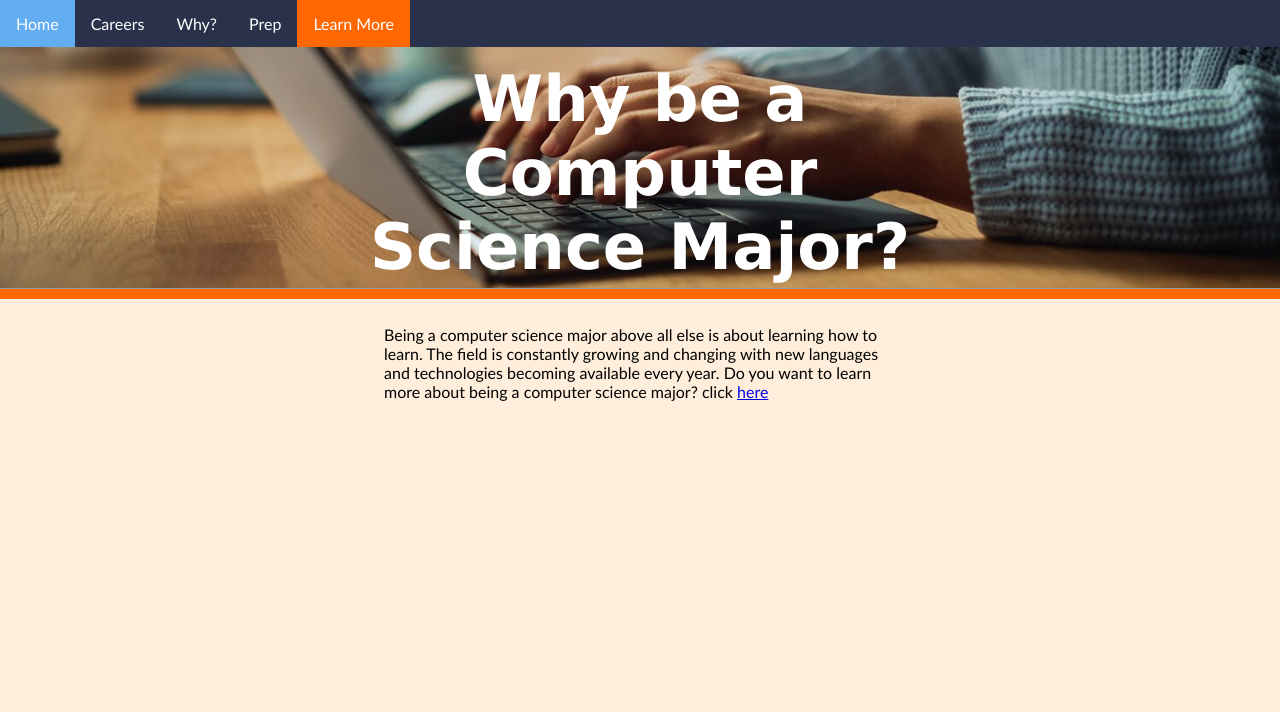
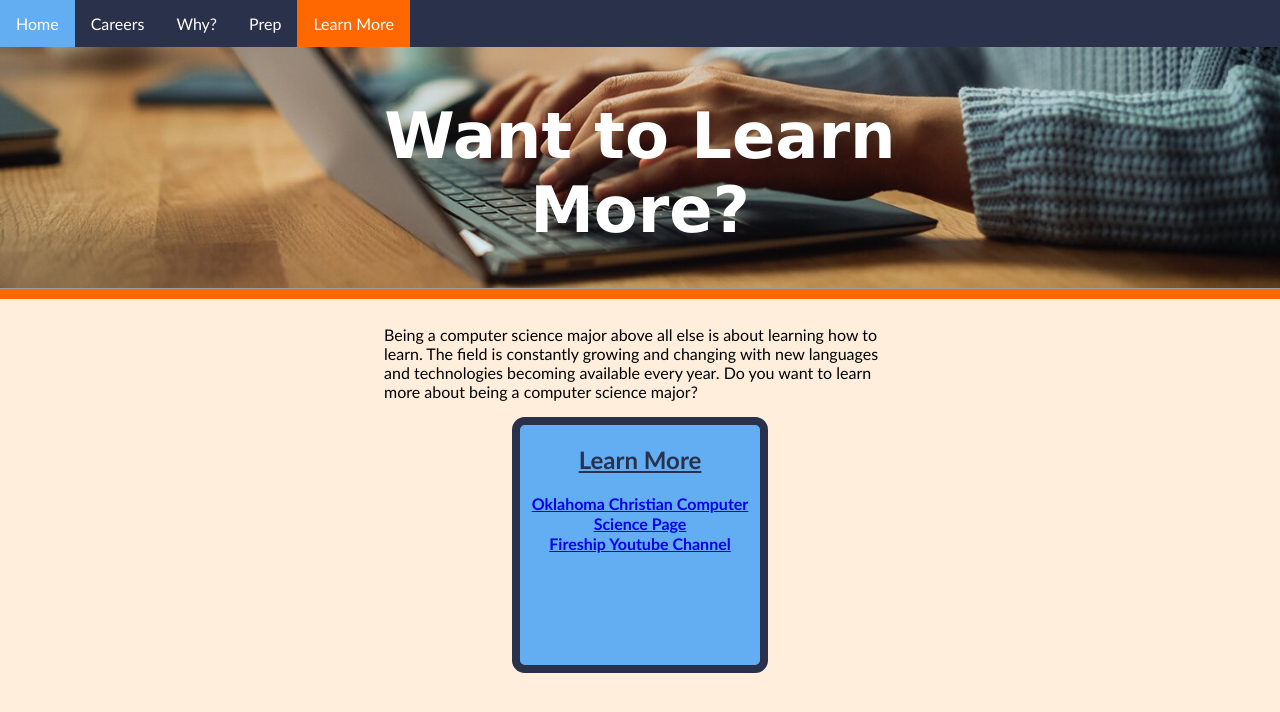
Before and after one commit to Stonerunner24/CompSci-Website, a plain HTML site: page learn_more.html in a window 1280 px wide. Drawn offline with Linux system fonts and the light colour scheme.

Commit message:
added external links to OC.edu and youtube.com/fireship. put links in a nice box where they belong

```diff
--- a/learn_more.html
+++ b/learn_more.html
@@ -1,7 +1,7 @@
 <!DOCTYPE html>
 <html>
     <head>
-        <title>Why be a Computer Science Major?</title>
+        <title>Learn More</title>
         <link rel="stylesheet" href="master_style.css">
     </head>
     <ul class="navbar">
@@ -20,7 +20,7 @@
 
             <div id="banner_title">
                 <h1>
-                    Why be a Computer Science Major?
+                    Want to Learn More?
                 </h1>
             </div>
 
@@ -34,9 +34,26 @@
             <p1>
                 Being a computer science major above all else is about learning how to learn. The field is constantly growing and changing
                 with new languages and technologies becoming available every year. Do you want to learn more
-                about being a computer science major? click <a href = "https://www.oc.edu/academics/undergraduate-programs/computer-science">here</a>
+                about being a computer science major?
             </p1>
+
+
         </div>
+
+        <table id="career_info_tbl">
+
+
+
+            <th class="career_info_square">
+                <div class="square">
+                    <h2 class="career_title">Learn More</h2>
+                    <p1 class="career_para"><a href = "https://www.oc.edu/academics/undergraduate-programs/computer-science">Oklahoma Christian Computer Science Page</a></p1>
+                    <p1 class="career_para"><br><a href = https://www.youtube.com/@Fireship>Fireship Youtube Channel</a></p1>
+
+
+                </div>
+            </th>
+        </table>
 
         <br><br>
 
```
